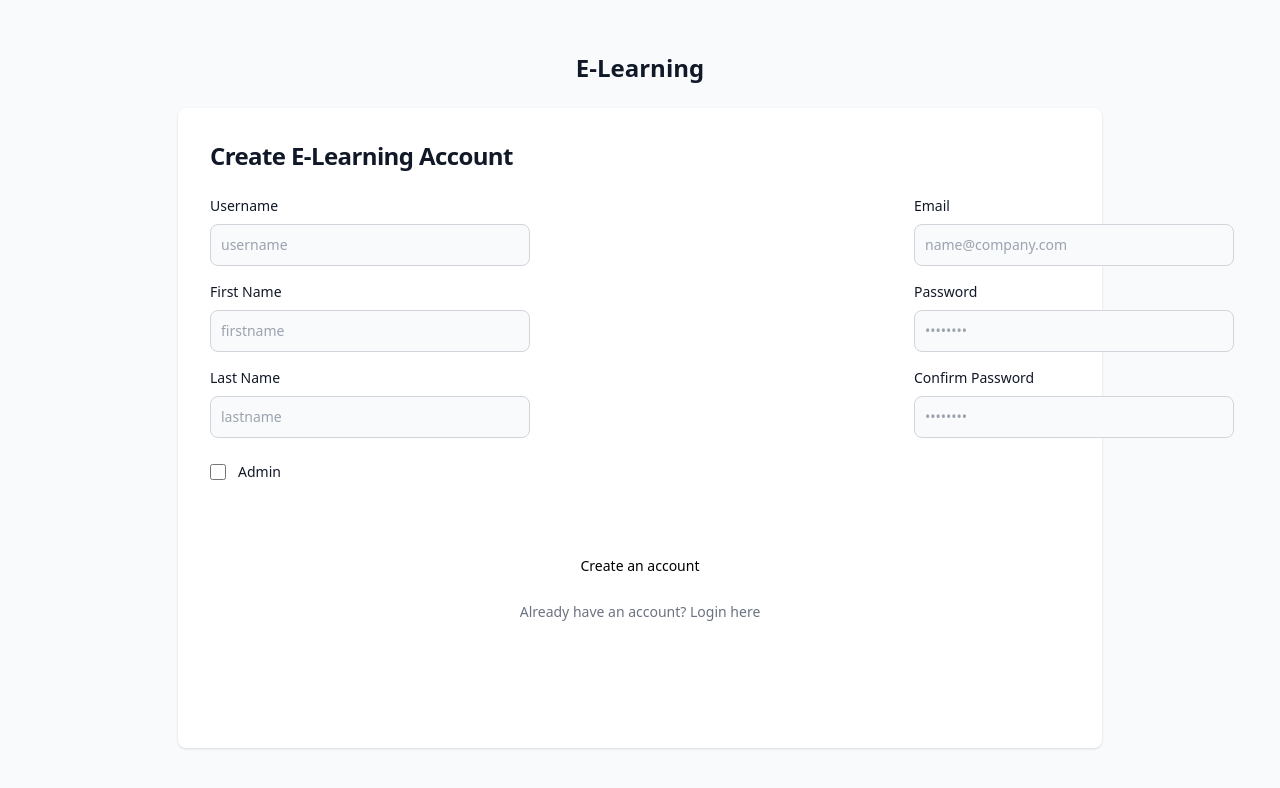
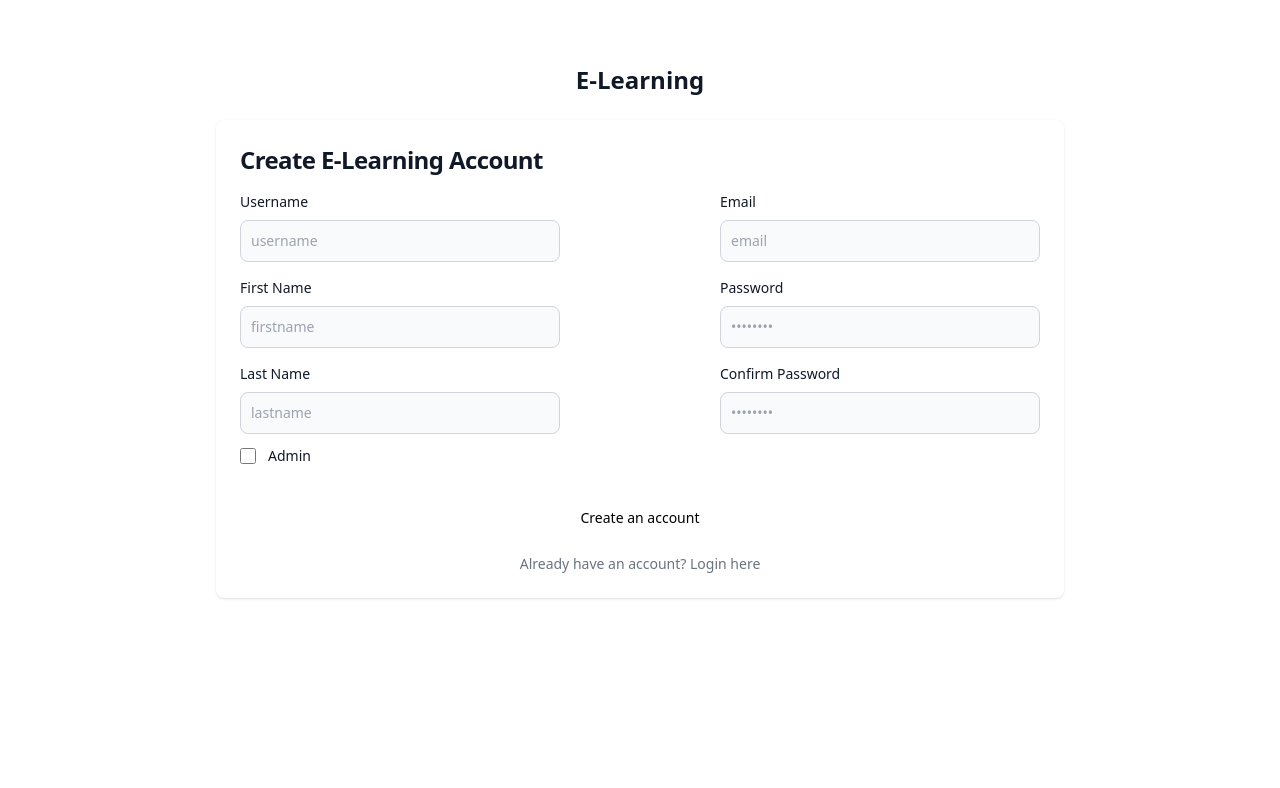
Before and after one commit to framgia/sph-els-gift-canovas, a React (Create React App) app in the folder frontend/e-learning-fe/: page /signup in a window 1280 px wide. Shown: the top 788 px of the page. Built offline with nearby package versions, Linux system fonts and the light colour scheme; no server answers; what javascript-time-ago would draw is missing.

Commit message:
[SELS-106] [FE] Sign Up

```diff
--- a/frontend/e-learning-fe/src/components/signup.js
+++ b/frontend/e-learning-fe/src/components/signup.js
@@ -78,7 +78,7 @@ function SignUp() {
   };
 
   return (
-    <section class="bg-gray-50 dark:bg-gray-900">
+    <section class="md:h-screen lg:h-screen dark:bg-gray-900 p-8">
       <ToastContainer
         position="top-right"
         autoClose={5000}
@@ -90,20 +90,20 @@ function SignUp() {
         draggable
         pauseOnHover
       />
-      <div class="flex flex-col items-center justify-center px-6 py-8 mx-auto md:h-screen lg:py-0">
+      <div class="flex flex-col items-center justify-center px-6 py-8">
         <a
           href="#"
           class="flex items-center mb-6 text-2xl font-semibold text-gray-900 dark:text-white"
         >
           E-Learning
         </a>
-        <div class="w-9/12 h-4/5 bg-white rounded-lg shadow dark:border dark:bg-gray-800 dark:border-gray-700">
-          <div class=" p-6 space-y-4 md:space-y-6 sm:p-8">
+        <div class="rounded-lg shadow dark:border dark:bg-gray-800 dark:border-gray-700 relative justify-center items-center">
+          <div class="p-6">
+            <div class="flex flex-col space-y-4">
               <h1 class="text-xl font-bold leading-tight tracking-tight text-gray-900 md:text-2xl dark:text-white">
                 Create E-Learning Account
               </h1>
-            <div class="flex flex-col space-y-4">
-              <div class="flex flex-row space-x-96">
+              <div class="flex flex-row md:space-x-32 lg:space-x-40">
                 <div>
                   <label
                     for="username"
@@ -115,7 +115,7 @@ function SignUp() {
                     type="text"
                     name="username"
                     id="username"
-                    class="bg-gray-50 border border-gray-300 text-gray-900 sm:text-sm rounded-lg
+                    class="bg-gray-50 border border-gray-300 text-gray-900 sm:text-sm rounded-lg md:w-48 lg:w-80
                         focus:ring-primary-600 focus:border-primary-600 block w-80 p-2.5 dark:bg-gray-700
                         dark:border-gray-600 dark:placeholder-gray-400 dark:text-white dark:focus:ring-blue-500
                         dark:focus:border-blue-500"
@@ -126,7 +126,7 @@ function SignUp() {
                     }}
                   />
                 </div>
-                <div class="w-96">
+                <div>
                   <label
                     for="email"
                     class="block mb-2 text-sm font-medium text-gray-900 dark:text-white"
@@ -137,11 +137,11 @@ function SignUp() {
                     type="email"
                     name="email"
                     id="email"
-                    class="bg-gray-50 border border-gray-300 text-gray-900 sm:text-sm rounded-lg
+                    class="bg-gray-50 border border-gray-300 text-gray-900 sm:text-sm rounded-lg md:w-48 lg:w-80
                         focus:ring-primary-600 focus:border-primary-600 block w-80 p-2.5 dark:bg-gray-700
                         dark:border-gray-600 dark:placeholder-gray-400 dark:text-white dark:focus:ring-blue-500
                         dark:focus:border-blue-500"
-                    placeholder="name@company.com"
+                    placeholder="email"
                     onChange={(e) => {
                       setEmail(e.target.value);
                       checkFields();
@@ -149,8 +149,7 @@ function SignUp() {
                   />
                 </div>
               </div>
-
-              <div class="flex flex-row space-x-96">
+              <div class="flex flex-row md:space-x-32 lg:space-x-40">
                 <div>
                   <label
                     for="firstname"
@@ -162,7 +161,7 @@ function SignUp() {
                     type="text"
                     name="firstname"
                     id="firstname"
-                    class="bg-gray-50 border border-gray-300 text-gray-900 sm:text-sm rounded-lg
+                    class="bg-gray-50 border border-gray-300 text-gray-900 sm:text-sm rounded-lg md:w-48 lg:w-80
                         focus:ring-primary-600 focus:border-primary-600 block w-80 p-2.5 dark:bg-gray-700
                         dark:border-gray-600 dark:placeholder-gray-400 dark:text-white dark:focus:ring-blue-500
                         dark:focus:border-blue-500"
@@ -184,11 +183,11 @@ function SignUp() {
                     type="password"
                     name="password"
                     id="password"
-                    placeholder="••••••••"
-                    class="bg-gray-50 border border-gray-300 text-gray-900 sm:text-sm rounded-lg
+                    class="bg-gray-50 border border-gray-300 text-gray-900 sm:text-sm rounded-lg md:w-48 lg:w-80
                         focus:ring-primary-600 focus:border-primary-600 block w-80 p-2.5 dark:bg-gray-700
                         dark:border-gray-600 dark:placeholder-gray-400 dark:text-white dark:focus:ring-blue-500
                         dark:focus:border-blue-500"
+                    placeholder="••••••••"
                     onChange={(e) => {
                       setPassword(e.target.value);
                       checkFields();
@@ -196,8 +195,7 @@ function SignUp() {
                   />
                 </div>
               </div>
-
-              <div class="flex flex-row space-x-96">
+              <div class="flex flex-row md:space-x-32 lg:space-x-40">
                 <div>
                   <label
                     for="lastname"
@@ -209,7 +207,7 @@ function SignUp() {
                     type="text"
                     name="lastname"
                     id="lastname"
-                    class="bg-gray-50 border border-gray-300 text-gray-900 sm:text-sm rounded-lg
+                    class="bg-gray-50 border border-gray-300 text-gray-900 sm:text-sm rounded-lg md:w-48 lg:w-80
                         focus:ring-primary-600 focus:border-primary-600 block w-80 p-2.5 dark:bg-gray-700
                         dark:border-gray-600 dark:placeholder-gray-400 dark:text-white dark:focus:ring-blue-500
                         dark:focus:border-blue-500"
@@ -231,11 +229,11 @@ function SignUp() {
                     type="password"
                     name="confirm-password"
                     id="confirm-password"
-                    placeholder="••••••••"
-                    class="bg-gray-50 border border-gray-300 text-gray-900 sm:text-sm rounded-lg
+                    class="bg-gray-50 border border-gray-300 text-gray-900 sm:text-sm rounded-lg md:w-48 lg:w-80
                         focus:ring-primary-600 focus:border-primary-600 block w-80 p-2.5 dark:bg-gray-700
                         dark:border-gray-600 dark:placeholder-gray-400 dark:text-white dark:focus:ring-blue-500
                         dark:focus:border-blue-500"
+                    placeholder="••••••••"
                     onChange={(e) => {
                       setConfirmPassword(e.target.value);
                       checkFields();
@@ -244,7 +242,7 @@ function SignUp() {
                 </div>
               </div>
             </div>
-            <div class="flex items-start">
+            <div class="flex items-start mt-3">
               <div class="flex items-center h-5">
                 <input
                   id="is_admin"
@@ -259,7 +257,7 @@ function SignUp() {
               <div class="ml-3 text-sm">
                 <label
                   for="is_admin"
-                  class="block mb-2 text-sm font-medium text-gray-900 dark:text-white"
+                  class="block text-sm font-medium text-gray-900 dark:text-white"
                 >
                   Admin
                 </label>
@@ -270,7 +268,7 @@ function SignUp() {
                 <button
                   onClick={handleSignUp}
                   type="submit"
-                  class="w-80 text-white bg-primary-600 hover:bg-primary-700 focus:ring-4 focus:outline-none mt-8
+                  class="w-80 text-white bg-primary-600 hover:bg-primary-700 focus:ring-4 focus:outline-none
                   focus:ring-primary-300 font-medium rounded-lg text-sm px-5 py-2.5 text-center
                   dark:bg-blue-600 dark:hover:bg-primary-700 dark:focus:ring-primary-800"
                 >
```
Lines whose indentation alone changed are shown as unchanged.
